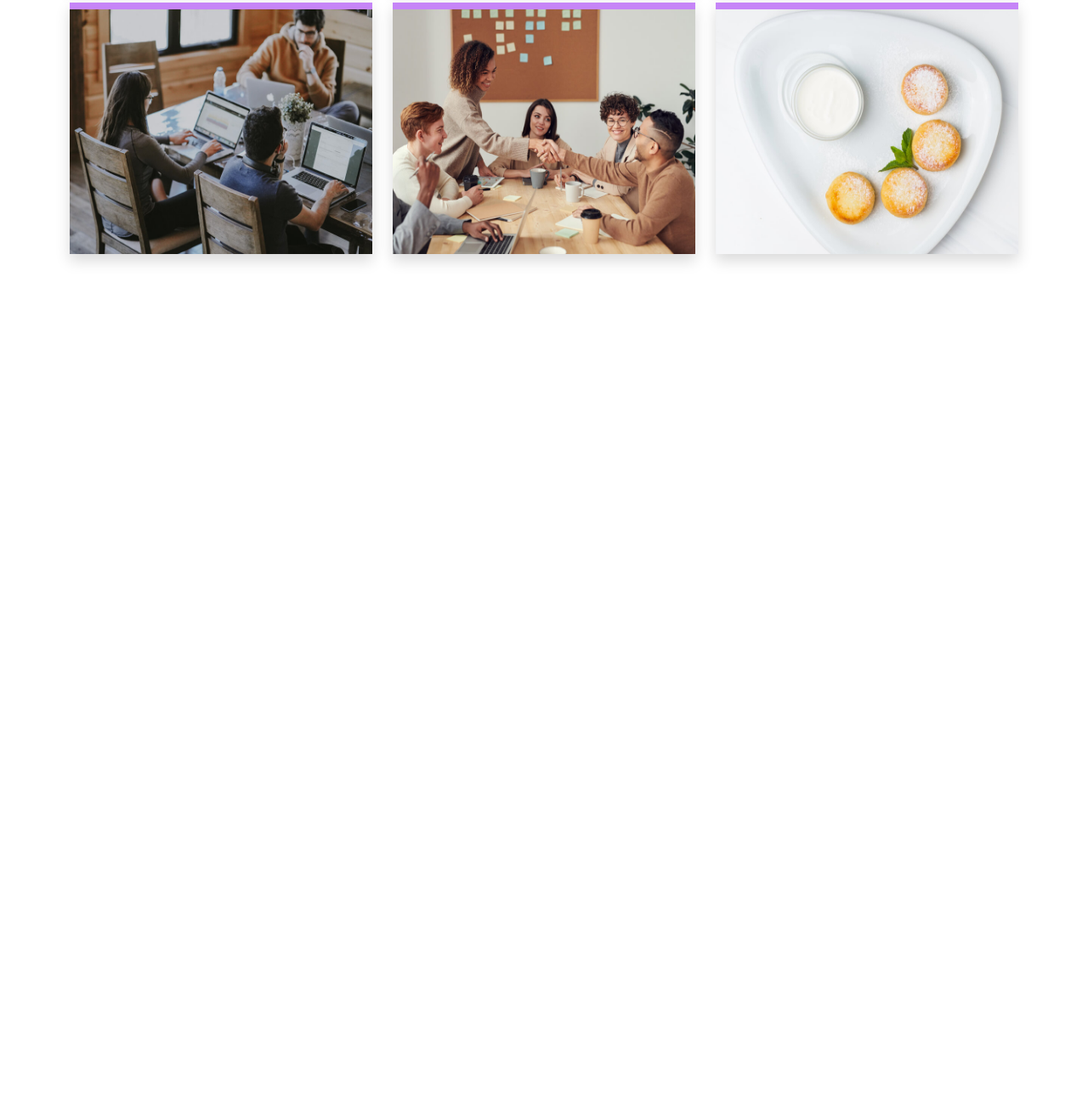
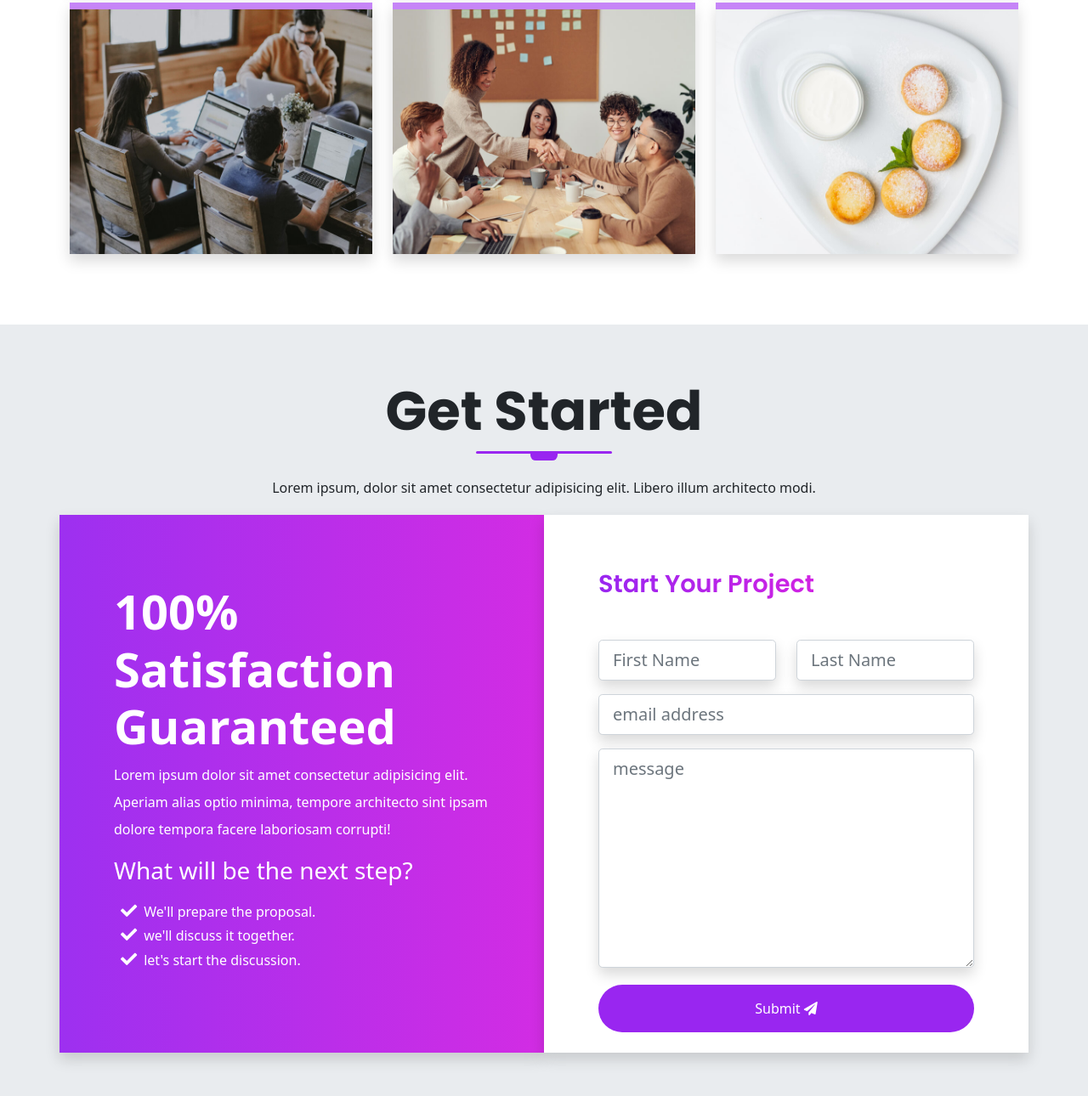
Before and after one commit to billalben/patrix, a website built with Vite: page index.html in a window 1280 px wide. Shown: the part 6102-7392 px from the top of the page at 85% size. Before the commit the page ends 6484 px from the top, so only its background shows below. Built offline with nearby package versions, Linux system fonts and the light colour scheme; files whose address does not match are found by name.

Commit message:
Getting Started section

```diff
--- a/index.html
+++ b/index.html
@@ -838,6 +838,89 @@
       </div>
     </section>
 
+    <!-- START SECTION 8 - GET STARTED   -->
+    <section id="contact" class="get-started">
+      <div class="container">
+        <div class="row text-center">
+          <h1 class="display-3 fw-bold text-capitalize">Get started</h1>
+          <div class="heading-line"></div>
+          <p class="lh-lg">
+            Lorem ipsum, dolor sit amet consectetur adipisicing elit. Libero
+            illum architecto modi.
+          </p>
+        </div>
+
+        <!-- START THE CTA CONTENT  -->
+        <div class="row text-white">
+          <div class="col-lg-6 gradient shadow p-3">
+            <div class="cta-info w-100">
+              <h4 class="display-4 fw-bold">100% Satisfaction Guaranteed</h4>
+              <p class="lh-lg">
+                Lorem ipsum dolor sit amet consectetur adipisicing elit. Aperiam
+                alias optio minima, tempore architecto sint ipsam dolore tempora
+                facere laboriosam corrupti!
+              </p>
+              <h3 class="display-3--brief">What will be the next step?</h3>
+              <ul class="cta-info__list">
+                <li>We'll prepare the proposal.</li>
+                <li>we'll discuss it together.</li>
+                <li>let's start the discussion.</li>
+              </ul>
+            </div>
+          </div>
+          <div class="col-lg-6 bg-white shadow p-3">
+            <div class="form w-100 pb-2">
+              <h4 class="display-3--title mb-5">start your project</h4>
+              <form action="#" class="row">
+                <div class="col-lg-6 col-md mb-3">
+                  <input
+                    type="text"
+                    placeholder="First Name"
+                    id="inputFirstName"
+                    class="shadow form-control form-control-lg"
+                  />
+                </div>
+                <div class="col-lg-6 col-md mb-3">
+                  <input
+                    type="text"
+                    placeholder="Last Name"
+                    id="inputLastName"
+                    class="shadow form-control form-control-lg"
+                  />
+                </div>
+                <div class="col-lg-12 mb-3">
+                  <input
+                    type="email"
+                    placeholder="email address"
+                    id="inputEmail"
+                    class="shadow form-control form-control-lg"
+                  />
+                </div>
+                <div class="col-lg-12 mb-3">
+                  <textarea
+                    name="message"
+                    placeholder="message"
+                    id="message"
+                    rows="8"
+                    class="shadow form-control form-control-lg"
+                  ></textarea>
+                </div>
+                <div class="text-center d-grid mt-1">
+                  <button
+                    type="button"
+                    class="btn btn-primary rounded-pill pt-3 pb-3"
+                  >
+                    submit
+                    <i class="fas fa-paper-plane"></i>
+                  </button>
+                </div>
+              </form>
+            </div>
+          </div>
+        </div>
+      </div>
+    </section>
+
     <script src="./node_modules/glightbox/dist/js/glightbox.min.js"></script>
     <script type="text/javascript">
       const lightbox = GLightbox({
--- a/scss/sections/_get-started.scss
+++ b/scss/sections/_get-started.scss
@@ -1,3 +1,46 @@
+@use "../custom" as *;
+@use "../components/mixins" as *;
+
 .get-started {
-  font-size: 12px;
+  padding: 4rem 0;
+  background-color: $gray-200;
 }
+
+.cta-info {
+  padding: 3rem;
+  margin: 1rem 0;
+
+  &__list {
+    position: relative;
+    list-style-type: none;
+    display: block;
+    padding-top: 0.5rem;
+    padding-left: 0.5rem;
+    margin-bottom: 0.7rem;
+
+    li::before {
+      font-family: "Font Awesome 5 Free";
+      content: "\f00c";
+      font-weight: 600;
+      margin-right: 0.5rem;
+      font-size: 1.2rem;
+    }
+  }
+}
+
+// FORM CONTENT
+.form {
+  padding: 3rem;
+
+  button {
+    border: none;
+    color: $white;
+    text-transform: capitalize;
+
+    a {
+      color: $white;
+      text-decoration: none;
+      text-transform: capitalize;
+    }
+  }
+}
```
Also changed, not shown: assets/css/style.css, 1 other file.
